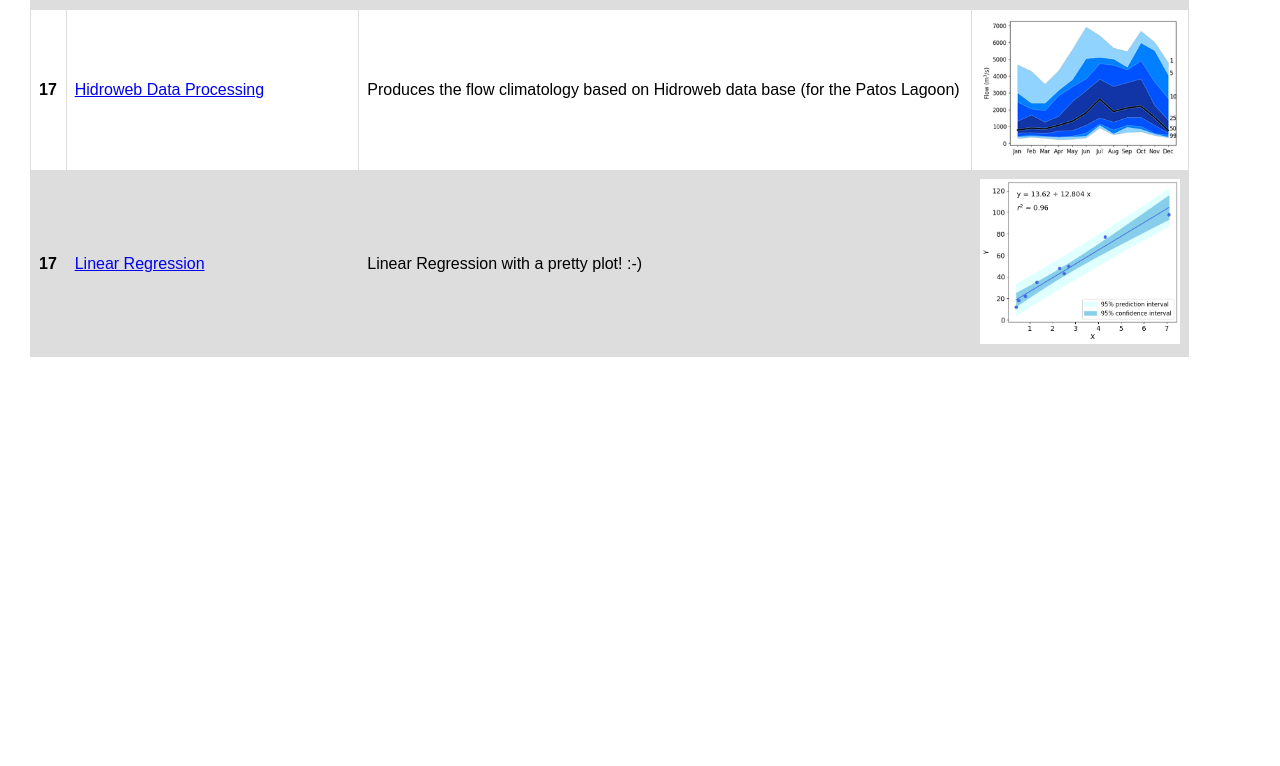
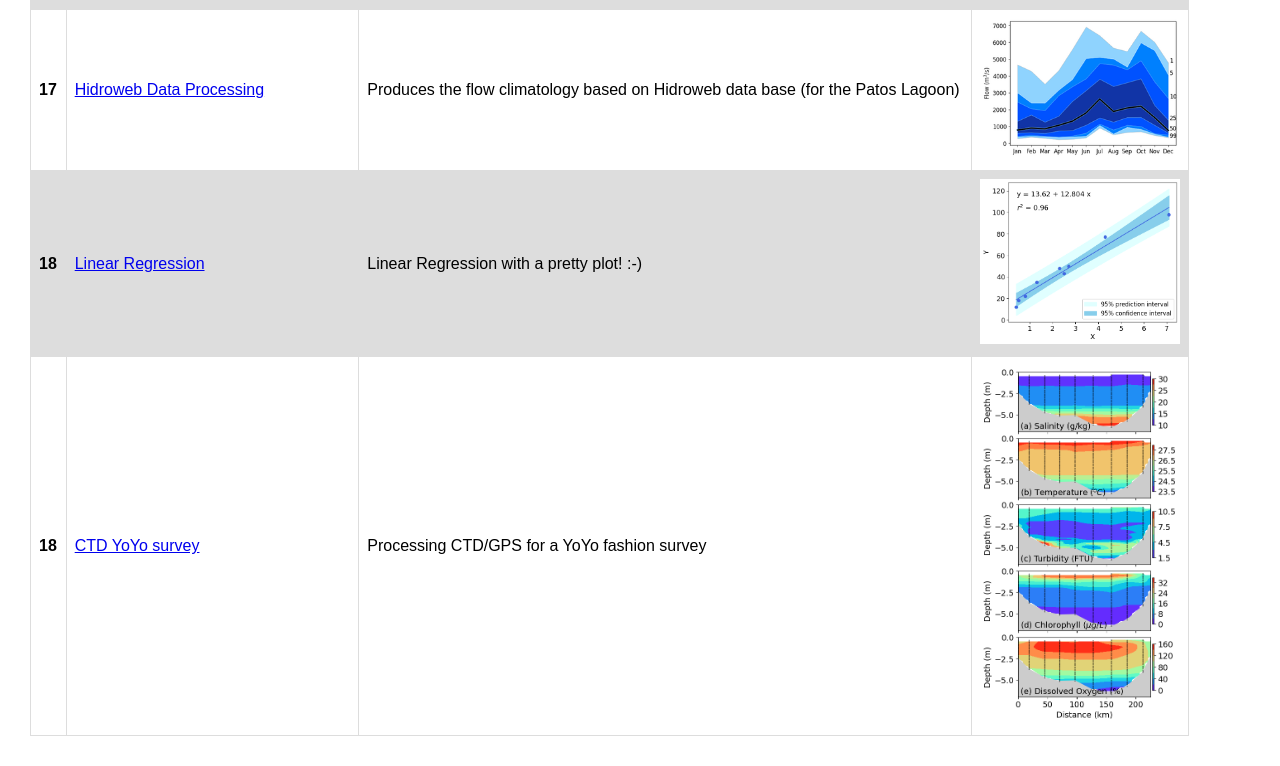
Before and after one commit to GutoSchettini/IPYNB-Collection, a plain HTML site: page index.html in a window 1280 px wide. Shown: the part 3019-3785 px from the top of the page. Before the commit the page ends 3406 px from the top, so only its background shows below. Drawn offline with Linux system fonts and the light colour scheme.

Commit message:
Add files via upload

```diff
--- a/index.html
+++ b/index.html
@@ -163,12 +163,18 @@ tr:nth-child(even) {
   </tr>
 
   <tr>
-    <th>17</th>
+    <th>18</th>
     <td><a href="18_Linear_regression.html">Linear Regression</a></td>
     <td>Linear Regression with a pretty plot! :-) </td>
     <td><img src="18_Linear_Regression.png" width="200"></td>
   </tr>
 
+  <tr>
+    <th>18</th>
+    <td><a href="19_CTD_YoYo.html">CTD YoYo survey</a></td>
+    <td> Processing CTD/GPS for a YoYo fashion survey </td>
+    <td><img src="19_CTD_YoYo.png" width="200"></td>
+  </tr>
 
 </table>
 
```
